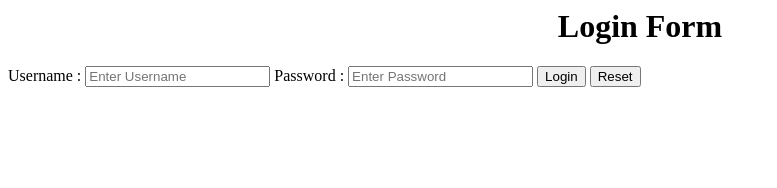
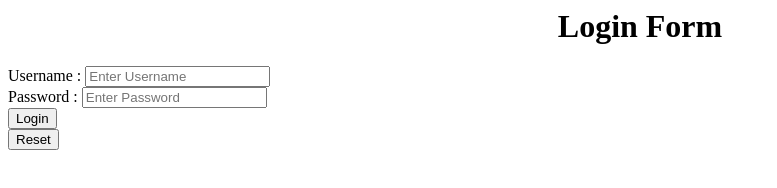
Before and after one commit to Poorva2909/sunsofttechy, a plain HTML site: page login.html in a window 1280 px wide. Shown: the whole page, without its empty margins (0-777 px from the left). Drawn offline with Linux system fonts and the light colour scheme.

Commit message:
Update login.html

```diff
--- a/login.html
+++ b/login.html
@@ -3,11 +3,11 @@
     <center> <h1> Login Form </h1> </center>
     <form>
             <label>Username : </label>
-            <input type="text" placeholder="Enter Username" name="username" required>
+            <input type="text" placeholder="Enter Username" name="username" required>  <br>
             <label>Password : </label>
-            <input type="password" placeholder="Enter Password" name="password" required>
-            <button type="submit">Login</button>
-            <button type="Reset">Reset</button>
+            <input type="password" placeholder="Enter Password" name="password" required>  <br>
+            <button type="submit">Login</button> <br>
+            <button type="Reset">Reset</button>  <br>
     </form>
 </body>
 </html>
```
